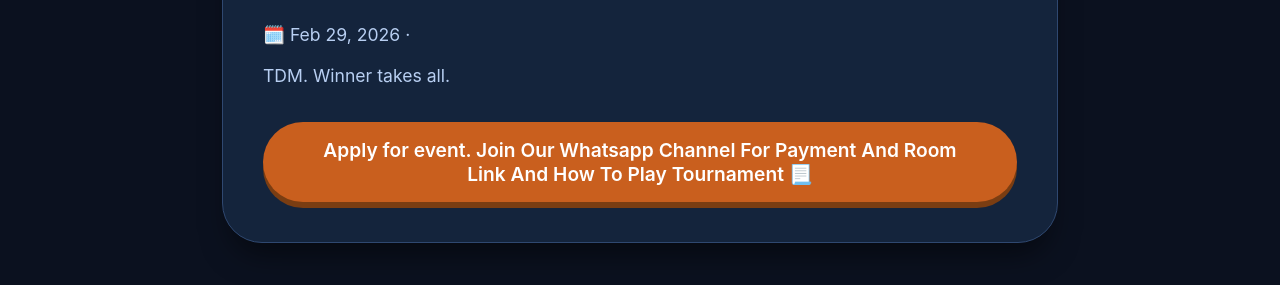
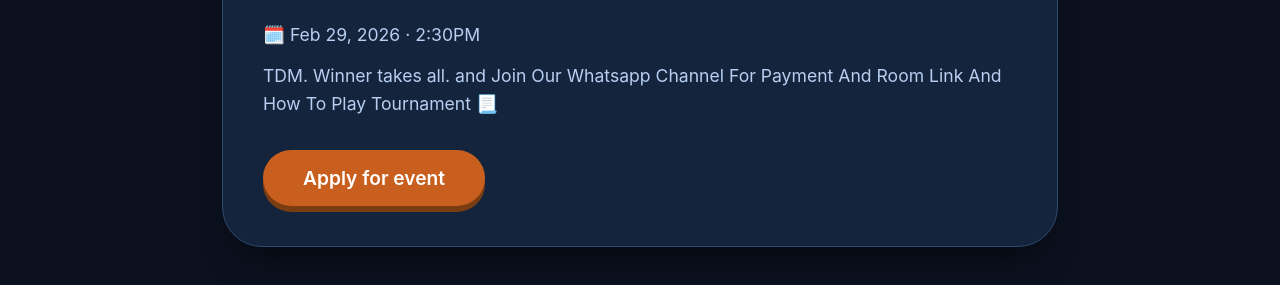
Before and after one commit to atifqmi-max/zensta, a plain HTML site: page pubg.html in a window 1280 px wide. Shown: the part 321-606 px from the top of the page. Drawn offline with Linux system fonts and the light colour scheme.

Commit message:
Update pubg.html

```diff
--- a/pubg.html
+++ b/pubg.html
@@ -60,10 +60,10 @@
                 <span class="prize-badge">🏆 100 prize</span>
             </div>
             <div class="event-desc">
-                <p>🗓️ Feb 29, 2026 ·</p>
-                <p style="margin-top: 0.8rem;">TDM. Winner takes all.</p>
+                <p>🗓️ Feb 29, 2026 · 2:30PM</p>
+                <p style="margin-top: 0.8rem;">TDM. Winner takes all. and Join Our Whatsapp Channel For Payment And Room Link And How To Play Tournament 📃</p>
             </div>
-            <button class="apply-btn" id="showFormBtn">Apply for event. Join Our Whatsapp Channel For Payment And Room Link And How To Play Tournament 📃</button>
+            <button class="apply-btn" id="showFormBtn">Apply for event</button>
 
             <div id="applyForm" class="apply-form">
                 <h3>📋 PUBG registration</h3>
```
